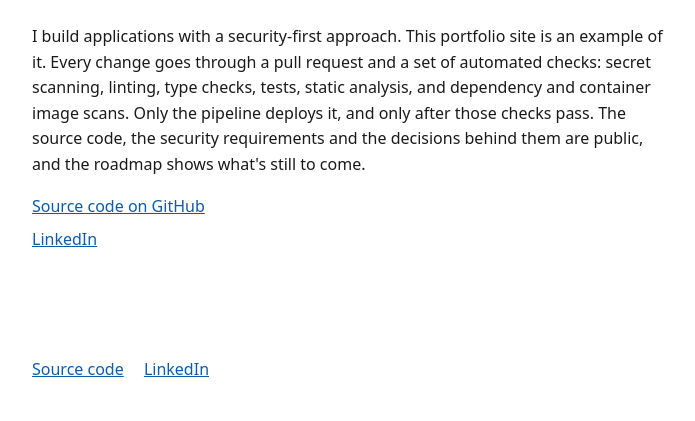
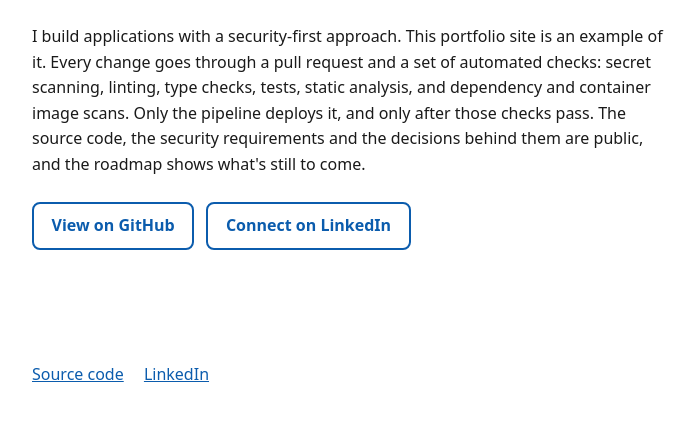
Before and after one commit to Omo-Dan/zerotrustportfolio, a FastAPI app: page / in a window 1280 px wide. Shown: the part 213-634 px from the top of the page, without its empty margins (288-983 px from the left). Run offline with FastAPI, Linux system fonts and the light colour scheme; parts of the project's set-up code (start-up, migrations or seed data) failed here and were passed over.

Commit message:
feat: add GitHub and LinkedIn buttons to the landing page

```diff
--- a/app/static/site.css
+++ b/app/static/site.css
@@ -97,3 +97,25 @@ footer {
 footer a {
   margin-right: 1rem;
 }
+.actions {
+  display: flex;
+  flex-wrap: wrap;
+  gap: 0.75rem;
+  margin: 1.5rem 0;
+}
+
+.button {
+  display: inline-block;
+  padding: 0.6rem 1.1rem;
+  border: 2px solid var(--link);
+  border-radius: 0.5rem;
+  color: var(--link);
+  font-weight: 600;
+  text-decoration: none;
+}
+
+.button:hover,
+.button:focus-visible {
+  background: var(--link);
+  color: var(--bg);
+}
--- a/app/templates/pages/index.html
+++ b/app/templates/pages/index.html
@@ -8,8 +8,8 @@
     <p class="role">Cybersecurity and software developer</p>
     <p class="tagline">I build secure web applications and systems.</p>
     <p>I build applications with a security-first approach. This portfolio site is an example of it. Every change goes through a pull request and a set of automated checks: secret scanning, linting, type checks, tests, static analysis, and dependency and container image scans. Only the pipeline deploys it, and only after those checks pass. The source code, the security requirements and the decisions behind them are public, and the roadmap shows what's still to come.</p>
-    <ul class="links">
-      <li><a href="https://github.com/Omo-Dan/zerotrustportfolio">Source code on GitHub</a></li>
-      <li><a href="https://www.linkedin.com/in/daniel-omondi-ojiambo-852021180/">LinkedIn</a></li>
-    </ul>
+     <p class="actions">
+      <a class="button" href="https://github.com/Omo-Dan/zerotrustportfolio">View on GitHub</a>
+      <a class="button" href="https://www.linkedin.com/in/daniel-omondi-ojiambo-852021180/">Connect on LinkedIn</a>
+    </p>
 {% endblock %}
```
Also changed, not shown: tests/test_landing_actions.py (added, +24 -0 lines).
